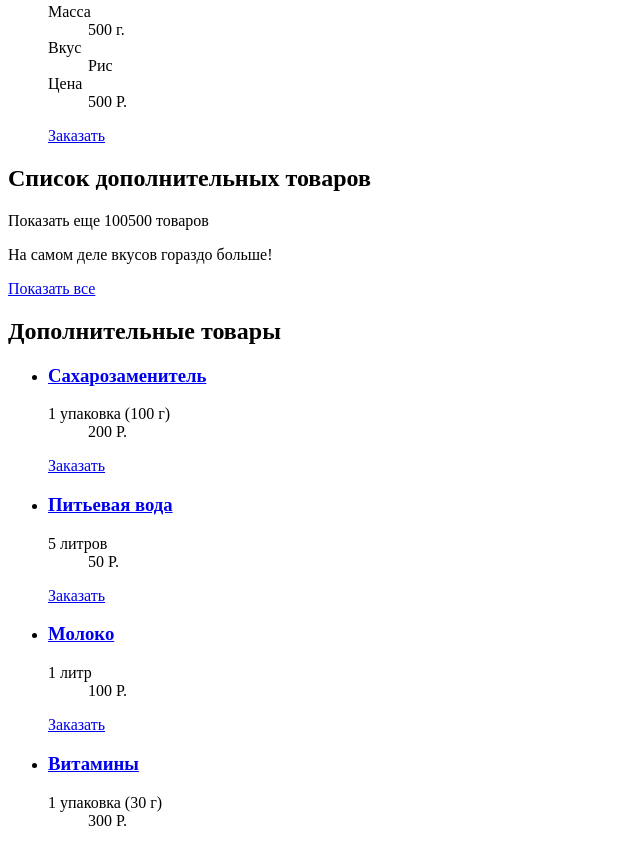
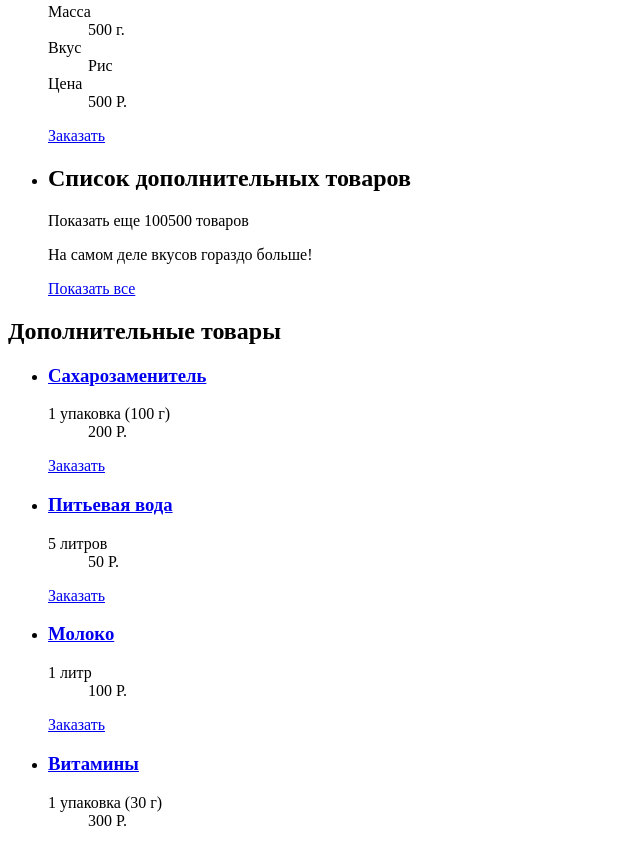
Before and after one commit to yalushevam/1459161-cat-energy-24, a website: page source/catalog.html in a window 1280 px wide. Shown: the part 1631-2474 px from the top of the page, without its empty margins (0-640 px from the left). Drawn offline with Linux system fonts and the light colour scheme.

Commit message:
Убрала секцию

```diff
--- a/source/catalog.html
+++ b/source/catalog.html
@@ -159,16 +159,13 @@
                 <a class="button catalog__button" href="#">Заказать</a>
               </div>
             </li>
+            <li class="catalog__item catalog__item--more">
+              <h2 class="visually-hidden">Список дополнительных товаров</h2>
+              <p class="catalog__item-title">Показать еще 100500 товаров</p>
+              <p class="catalog__text">На самом деле вкусов гораздо больше!</p>
+              <a href="#" class="more-merch__button">Показать все</a>
+            </li>
           </ul>
-        </div>
-      </section>
-
-      <section class="more-merch">
-        <div class="more-merch__wrapper"></div>
-          <h2 class="visually-hidden">Список дополнительных товаров</h2>
-          <p class="more-merch__text">Показать еще 100500 товаров</p> <!--подумать, что за текст-->
-          <p class="more-merch__text">На самом деле вкусов гораздо больше!</p> <!--подумать, что за текст-->
-          <a href="#" class="more-merch__button">Показать все</a>
         </div>
       </section>
 
@@ -283,8 +280,6 @@
       </div>
     </div>
   </footer>
-
     <p>Репозиторий создан для обучения на профессиональном онлайн‑курсе «<a href="https://htmlacademy.ru/intensive/adaptive">HTML и CSS. Адаптивная вёрстка и автоматизация</a>».</p>
-
   </body>
 </html>
```
Also changed, not shown: source/form.html (+2 -4 lines).
